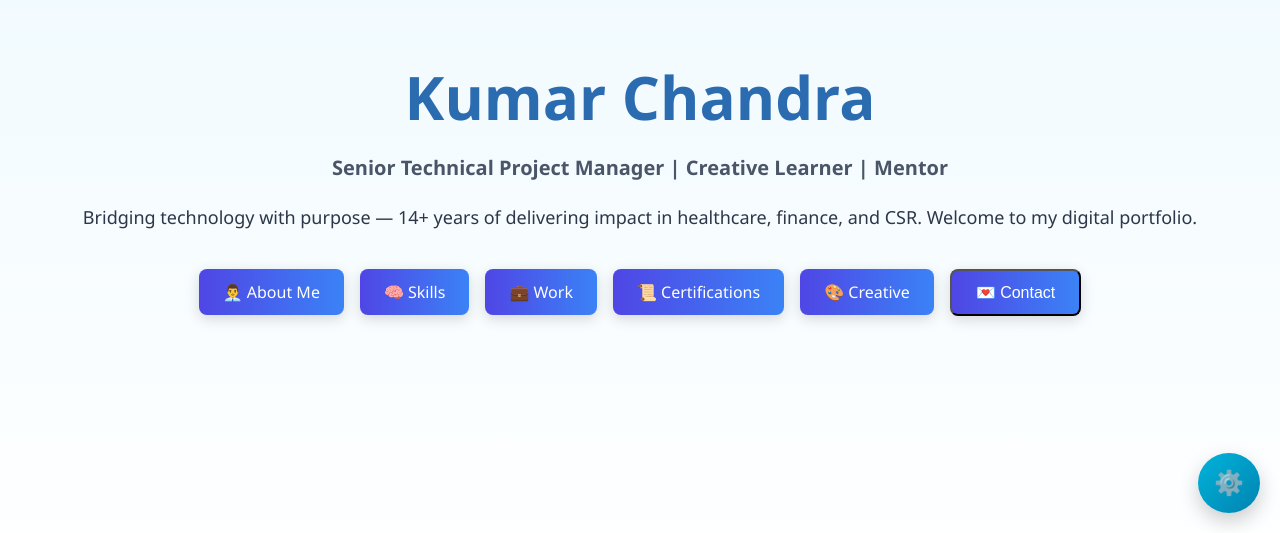
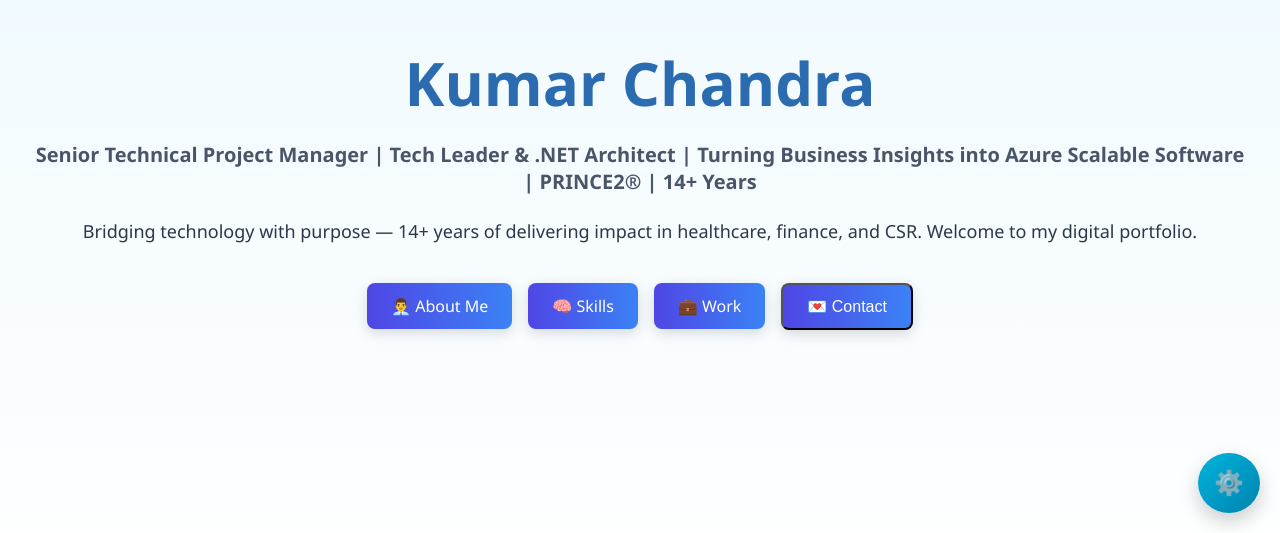
Before and after one commit to KumarChandra-iima/kc-react-portfolio, a React (Create React App) app: page / in a window 1280 px wide. Shown: the part 267-800 px from the top of the page. Built offline with nearby package versions, Linux system fonts and the light colour scheme.

Commit message:
Clean up for lean site

```diff
--- a/src/Components/FloatingNav/FloatingNavButton.js
+++ b/src/Components/FloatingNav/FloatingNavButton.js
@@ -50,14 +50,14 @@ export default function FloatingNavButton({ triggerContactOverlay }) {
           >
             👔 Experience
           </Link>
-          <Link
+          {/* <Link
             to="creative"
             smooth={true}
             duration={500}
             onClick={() => setOpen(false)}
           >
             🎨 Creative
-          </Link>
+          </Link> */}
         <a
             href={`${process.env.PUBLIC_URL}/resume.pdf`}
             download
--- a/src/pages/LandingPage.js
+++ b/src/pages/LandingPage.js
@@ -6,10 +6,10 @@ import { ToastContainer } from "react-toastify";
 import AboutSection from "../Components/About/AboutSection";
 import SkillsSection from "../Components/Skills/SkillsSection";
 import ProjectsSection from "../Components/Projects/ProjectsSection";
-import CreativeSection from "../Components/Creative/CreativeSection";
+// import CreativeSection from "../Components/Creative/CreativeSection";
 import ContactOverlay from "../Components/Contact/ContactOverlay";
 import FloatingNavButton from "../Components/FloatingNav/FloatingNavButton";
-import CertificationsSection from "../Components/Certifications/CertificationsSection";
+// import CertificationsSection from "../Components/Certifications/CertificationsSection";
 
 export default function LandingPage() {
   const [showContact, setShowContact] = useState(false);
@@ -25,7 +25,7 @@ export default function LandingPage() {
             Kumar Chandra
           </h1>
           <h2 className="text-xl md:text-2xl text-gray-600 mb-6 animate-slide-in">
-            Senior Technical Project Manager | Creative Learner | Mentor
+            Senior Technical Project Manager | Tech Leader & .NET Architect | Turning Business Insights into Azure Scalable Software | PRINCE2® | 14+ Years
           </h2>
           <p className="mb-8 text-lg md:text-xl animate-fade-in-delay">
             Bridging technology with purpose — 14+ years of delivering impact in
@@ -47,22 +47,22 @@ export default function LandingPage() {
             >
               💼 Work
             </Link>
-            <Link
+            {/* <Link
               to="certifications"
               smooth={true}
               duration={500}
               className="nav-btn"
             >
               📜 Certifications
-            </Link>
-            <Link
+            </Link> */}
+            {/* <Link
               to="creative"
               smooth={true}
               duration={500}
               className="nav-btn"
             >
               🎨 Creative
-            </Link>
+            </Link> */}
             <button
               onClick={() => setShowContact(true)}
               className="nav-btn bg-pink-600 hover:bg-pink-700 text-white px-4 py-2 rounded-md shadow-lg transition duration-300"
@@ -86,12 +86,12 @@ export default function LandingPage() {
         <ProjectsSection />
       </section>
 
-      <section id="certifications">
+      {/* <section id="certifications">
         <CertificationsSection />
       </section>
       <section id="creative">
         <CreativeSection />
-      </section>
+      </section> */}
 
       {showContact && <ContactOverlay onClose={() => setShowContact(false)} />}
 
```
